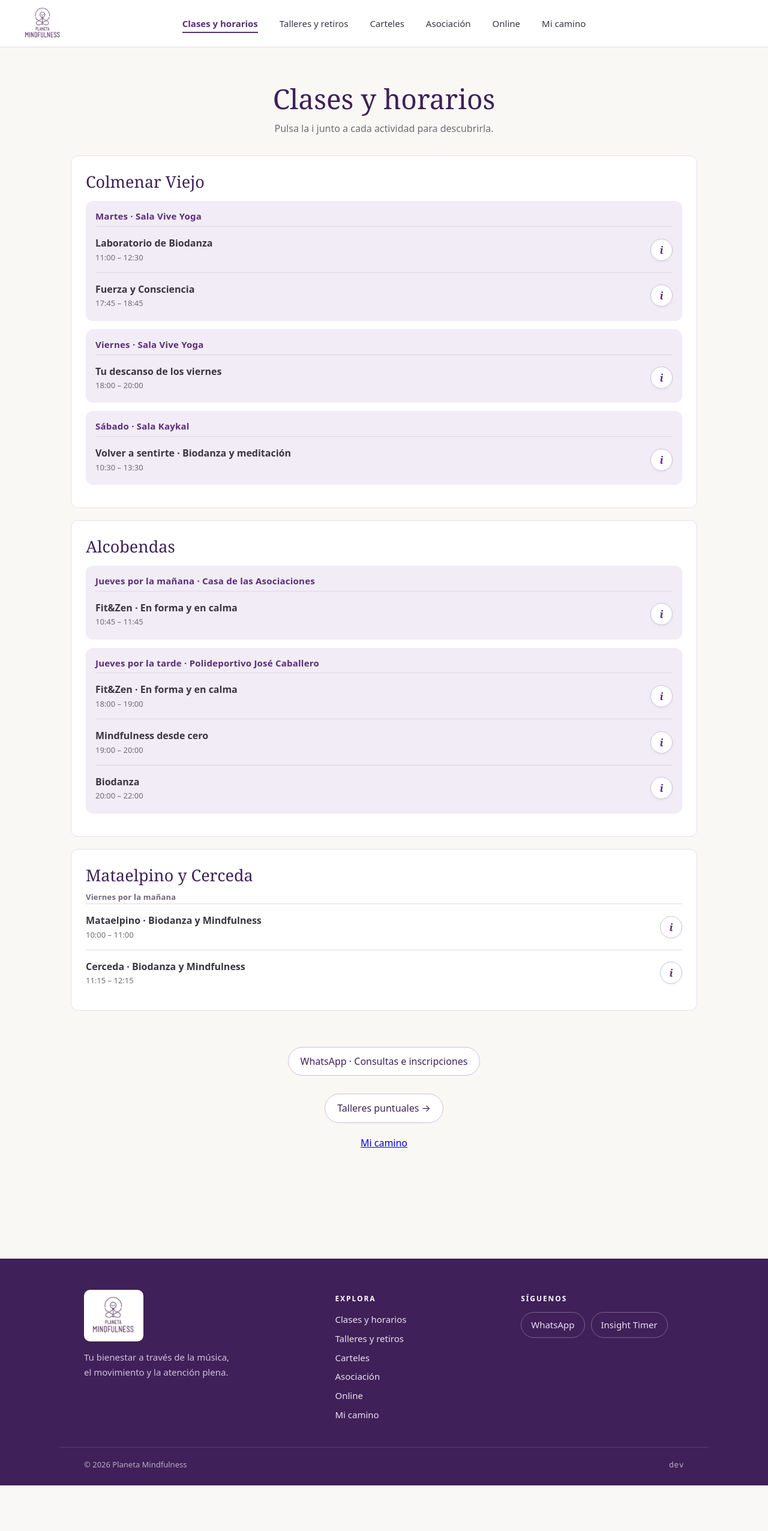
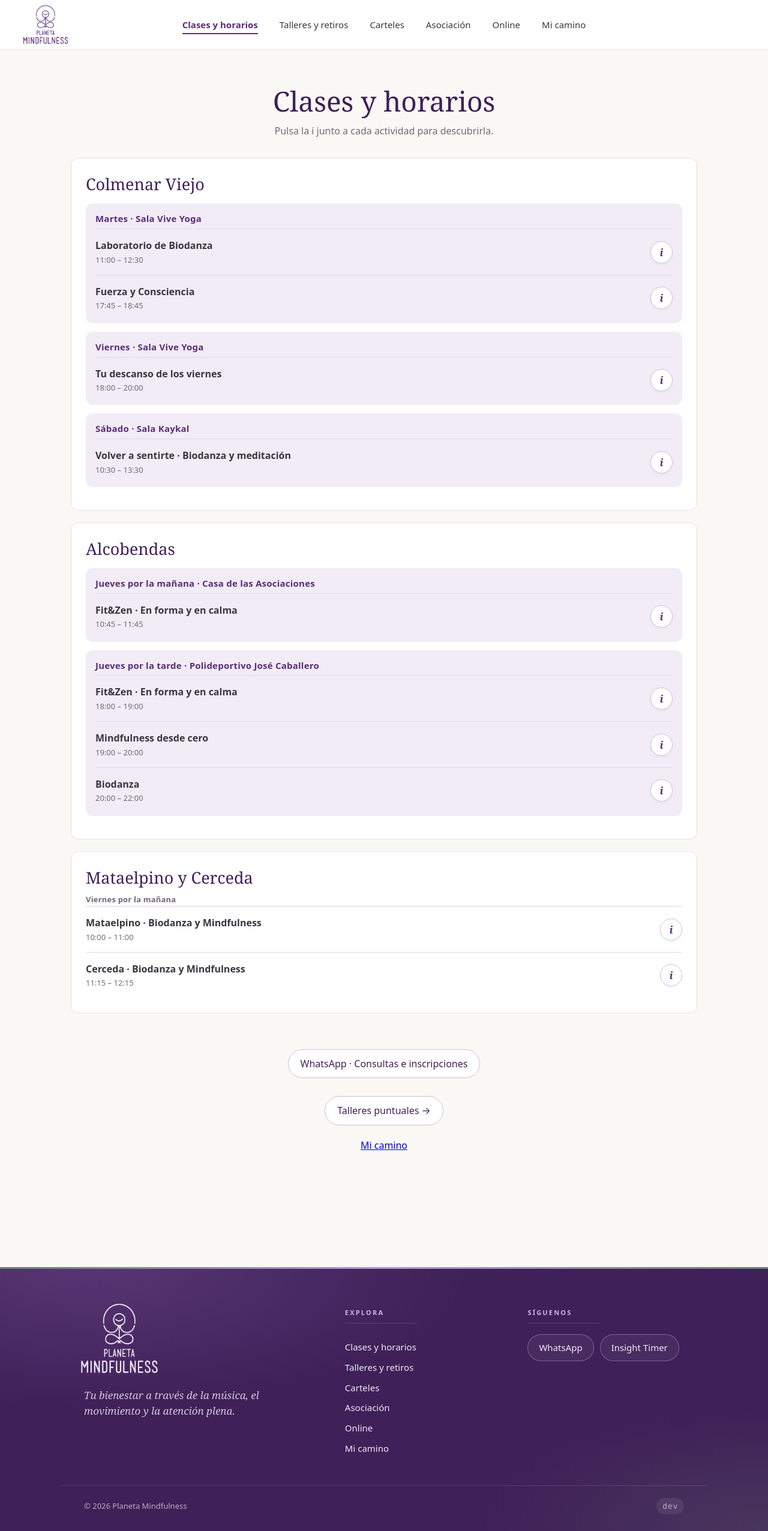
Before and after one commit to atheros-18/PlanetaMindfulness, a Laravel app: page / in a window 1280 px wide. Shown: the whole page at 60% size. Before the commit the page ends 2476 px from the top, so only its background shows below. Run offline with Laravel 12, Linux system fonts and the light colour scheme.

Commit message:
Logo sin fondo (normal y claro) y footer rediseñado
Co-Authored-By: Claude Sonnet 5.5 <noreply@anthropic.com>

```diff
--- a/public/css/site.css
+++ b/public/css/site.css
@@ -17,7 +17,7 @@ img{max-width:100%}
 /* ---------- Menú ---------- */
 .sitenav{display:grid;grid-template-columns:1fr auto 1fr;align-items:center;gap:16px;padding:8px clamp(16px,3vw,40px);background:#fff;border-bottom:1px solid var(--line);position:sticky;top:0;z-index:20;font:15px/1.4 var(--sans)}
 .sitenav-logo{display:block;justify-self:start;line-height:0}
-.sitenav-logo img{height:62px;width:auto;display:block;transition:transform .25s ease,opacity .25s ease}
+.sitenav-logo img{height:66px;width:auto;display:block;transition:transform .25s ease,opacity .25s ease}
 .sitenav-logo:hover img{transform:scale(1.04);opacity:.9}
 .sitenav-links{display:flex;justify-content:center;flex-wrap:wrap;gap:2px 6px}
 .sitenav-links a{position:relative;padding:9px 15px;border-radius:999px;color:var(--ink);text-decoration:none;transition:background .2s,color .2s}
@@ -86,22 +86,25 @@ main>h1,.hero h1{color:var(--plum-dark)!important}
 .dates b{color:var(--plum)!important}
 
 /* ---------- Pie de página ---------- */
-.site-footer{margin-top:80px;background:var(--plum-dark);color:#e9e1f0;font:15px/1.65 var(--sans)}
-.site-footer-grid{max-width:1080px;margin:auto;padding:52px clamp(18px,4vw,40px) 34px;display:grid;grid-template-columns:1.4fr 1fr 1fr;gap:38px}
-.site-footer-logo{height:86px;width:auto;display:block;background:#fff;border-radius:10px;padding:6px 10px;margin-bottom:14px}
-.site-footer p{color:#cfc3dc;margin:0;max-width:30ch}
-.site-footer h4{font:600 12px var(--sans)!important;letter-spacing:.16em;text-transform:uppercase;color:#fff!important;margin:6px 0 14px}
+.site-footer{margin-top:90px;position:relative;color:#e9e1f0;font:15px/1.65 var(--sans);
+  background:radial-gradient(900px 340px at 12% 0%,rgba(150,110,185,.28),transparent 70%),radial-gradient(700px 300px at 100% 100%,rgba(107,134,112,.22),transparent 70%),var(--plum-dark)}
+.site-footer::before{content:'';position:absolute;left:0;right:0;top:0;height:3px;background:linear-gradient(90deg,var(--sage),#b69ad0,var(--sage))}
+.site-footer-grid{max-width:1080px;margin:auto;padding:60px clamp(18px,4vw,40px) 40px;display:grid;grid-template-columns:1.5fr 1fr 1fr;gap:44px}
+.site-footer-brand a{display:inline-block;line-height:0}
+.site-footer-logo{height:118px;width:auto;display:block;margin:0 0 16px -6px;transition:transform .3s,opacity .3s}
+.site-footer-brand a:hover .site-footer-logo{transform:scale(1.03);opacity:.92}
+.site-footer p{color:#d3c7df;margin:0;max-width:32ch;font-family:var(--serif);font-style:italic;font-size:17px;line-height:1.55}
+.site-footer h4{font:600 11px var(--sans)!important;letter-spacing:.2em;text-transform:uppercase;color:#cbb6df!important;margin:8px 0 18px;padding-bottom:10px;border-bottom:1px solid rgba(255,255,255,.14);display:inline-block;min-width:120px}
 .site-footer ul{list-style:none;margin:0;padding:0}
-.site-footer li{margin:7px 0}
-.site-footer a{color:#e9e1f0;text-decoration:none;transition:color .2s,padding .2s}
-.site-footer li a:hover{color:#fff;padding-left:6px}
+.site-footer li{margin:9px 0}
+.site-footer a{color:#efe8f5;text-decoration:none;transition:color .2s,padding .2s,background .2s,border-color .2s}
+.site-footer li a:hover{color:#fff;padding-left:8px}
 .site-footer .social{display:flex;flex-wrap:wrap;gap:10px}
 .site-footer .social li{margin:0}
-.site-footer .social a{display:inline-block;padding:8px 16px;border:1px solid rgba(255,255,255,.3);border-radius:999px;transition:background .2s,color .2s,border-color .2s}
-.site-footer .social a:hover{background:#fff;color:var(--plum-dark);border-color:#fff;padding-left:16px}
-.site-footer-bottom{max-width:1080px;margin:auto;padding:18px clamp(18px,4vw,40px) 24px;border-top:1px solid rgba(255,255,255,.14);display:flex;justify-content:space-between;gap:12px;font-size:13px;color:#b9abc8}
-.site-footer .ver{font-family:ui-monospace,Consolas,monospace;letter-spacing:.04em}
-@media(max-width:760px){.site-footer-grid{grid-template-columns:1fr;gap:26px}.site-footer-bottom{flex-direction:column}}
-
+.site-footer .social a{display:inline-block;padding:9px 18px;border:1px solid rgba(255,255,255,.28);border-radius:999px;background:rgba(255,255,255,.05)}
+.site-footer .social a:hover{background:#fff;color:var(--plum-dark);border-color:#fff;padding-left:18px}
+.site-footer-bottom{max-width:1080px;margin:auto;padding:20px clamp(18px,4vw,40px) 28px;border-top:1px solid rgba(255,255,255,.12);display:flex;justify-content:space-between;align-items:center;gap:12px;font-size:13px;color:#b9abc8}
+.site-footer .ver{font-family:ui-monospace,Consolas,monospace;letter-spacing:.06em;padding:3px 10px;border-radius:999px;background:rgba(255,255,255,.08)}
+@media(max-width:760px){.site-footer-grid{grid-template-columns:1fr;gap:30px;padding-top:44px}.site-footer-bottom{flex-direction:column}.site-footer-logo{height:100px}}
 .group .day-block,.group .day-block:nth-of-type(n){background:var(--lilac)!important;border:0!important}
 .cta{gap:0}
--- a/resources/views/layouts/app.blade.php
+++ b/resources/views/layouts/app.blade.php
@@ -20,7 +20,7 @@
 @endphp
 <div class="sitenav" role="navigation" aria-label="Principal">
     <a class="sitenav-logo" href="{{ url('/') }}" aria-label="Planeta Mindfulness · Inicio">
-        <img src="{{ asset('img/93e82255f8.jpg') }}" alt="Planeta Mindfulness">
+        <img src="{{ asset('img/logo.png') }}" alt="Planeta Mindfulness">
     </a>
     <div class="sitenav-links">
         @foreach ($menu as [$href, $label, $on])
@@ -34,8 +34,8 @@
 
 <div class="site-footer" role="contentinfo">
     <div class="site-footer-grid">
-        <div>
-            <img class="site-footer-logo" src="{{ asset('img/93e82255f8.jpg') }}" alt="Planeta Mindfulness">
+        <div class="site-footer-brand">
+            <a href="{{ url('/') }}"><img class="site-footer-logo" src="{{ asset('img/logo-claro.png') }}" alt="Planeta Mindfulness"></a>
             <p>Tu bienestar a través de la música, el movimiento y la atención plena.</p>
         </div>
         <div>
```
Also changed, not shown: public/img/logo-claro.png (added), public/img/logo.png (added).
